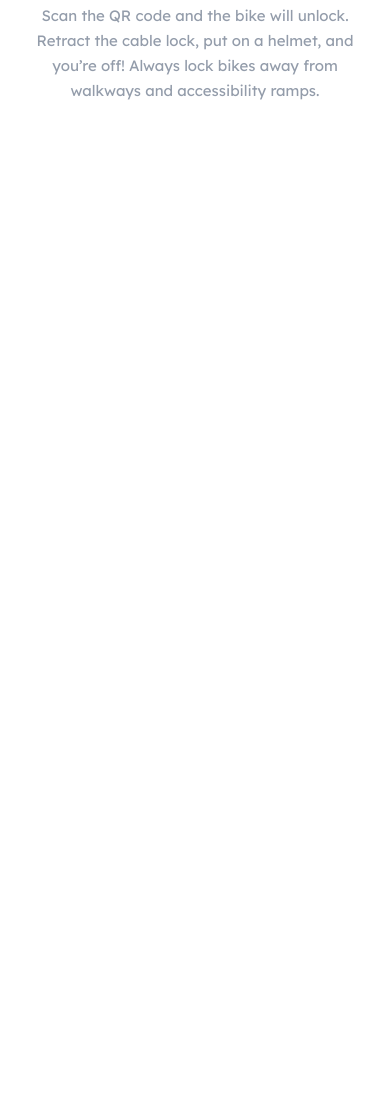
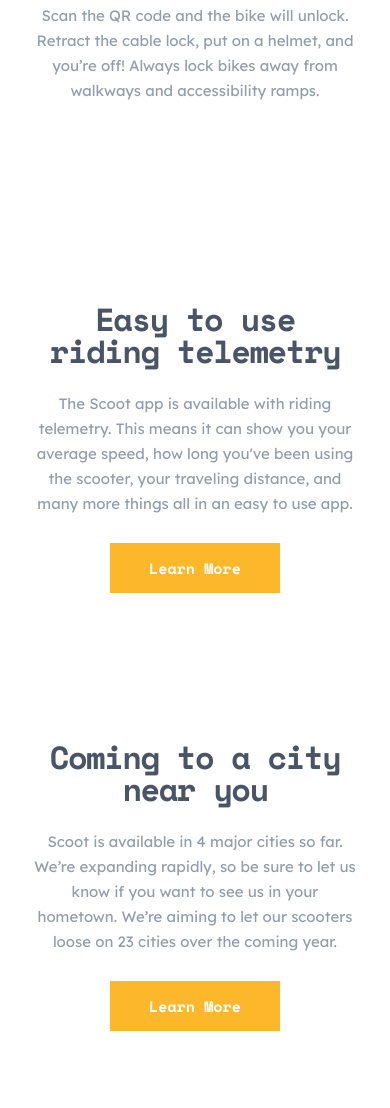
Before and after one commit to il735/Scoot, a plain HTML site: page index.html in a window 390 px wide. Shown: the part 1656-2764 px from the top of the page. Before the commit the page ends 1859 px from the top, so only its background shows below. Drawn offline with Linux system fonts and the light colour scheme.

Commit message:
The features side

```diff
--- a/index.html
+++ b/index.html
@@ -73,6 +73,42 @@
         </ul>
       </div>
     </section>
+    <section class="features">
+      <div class="container">
+        <ul class="features__list">
+          <li class="features__item">
+            <div class="features__item-box">
+              <h3 class="features__heading">Easy to use riding telemetry</h3>
+              <p class="features__text">
+                The Scoot app is available with riding telemetry. This means it can show you your average speed, how long you've been using the scooter, your traveling distance, and many more things all in an easy to use app.
+              </p>
+              <a class="features__link btn" href="#">Learn More</a>
+            </div>
+            <img class="features__img features__img--odd" src="img/girl-with-phone.png" alt="Smiling girl is looking to phone" width="1079" height="445" srcset="img/girl-with-phone.png 1x, img/girl-with-phone@2x.png 2x">
+          </li>
+          <li class="features__item">
+            <div class="features__item-box">
+              <h3 class="features__heading">Coming to a city near you</h3>
+              <p class="features__text">
+              Scoot is available in 4 major cities so far. We’re expanding rapidly, so be sure to let us know if you want to see us in your hometown. We’re aiming to let our scooters loose on 23 cities over the coming year.
+              </p>
+              <a class="features__link btn" href="#">Learn More</a>
+            </div>
+            <img class="features__img features__img--even" src="img/city.png" alt="A big city" width="995" height="445" srcset="img/city.png 1x, img/city@2x.png 2x">
+          </li>
+          <li class="features__item">
+            <div class="features__item-box">
+              <h3 class="features__heading">Zero hassle payments</h3>
+              <p class="features__text">
+              Our payment is as easy as one two three. We accept most credit cards and debit cards. You can also link your PayPal account inside the app. Need to pay later? No worries! You can defer payment for up to a month.
+              </p>
+              <a class="features__link btn" href="#">Learn More</a>
+            </div>
+            <img class="features__img features__img--odd" src="img/man-cash.png" alt="Man with purse" width="990" height="445" srcset="img/man-cash.png 1x, img/man-cash@2x.png 2x">
+          </li>
+        </ul>
+      </div>
+    </section>
   </main>
 
   <script src="script.js"></script>
--- a/scss/blocks/_blocks-all.scss
+++ b/scss/blocks/_blocks-all.scss
@@ -6,4 +6,5 @@
 @import "main-content";
 @import "hero";
 @import "mini-features";
+@import "features";
 @import "site-footer";
--- /dev/null
+++ b/scss/blocks/_features.scss
@@ -0,0 +1,95 @@
+.features{
+  padding-top: 100px;
+}
+
+.features__list{
+  margin: 0;
+  padding: 0;
+  list-style-type: none;
+  display: flex;
+  flex-direction: column;
+}
+
+.features__item{
+  position: relative;
+  z-index: 30;
+  display: flex;
+  align-items: center;
+
+  &:not(:last-child){
+    margin-bottom: 300px;
+  }
+
+  &:nth-child(even){
+    flex-direction: row-reverse;
+  }
+}
+
+.features__item-box{
+  max-width: 445px;
+}
+
+.features__heading{
+  font-weight: bold;
+  font-size: 48px;
+  line-height: 48px;
+  color: #495567;
+  margin: 0;
+  margin-bottom: 24px;
+  letter-spacing: -2.14286px;
+}
+
+.features__text{
+  font-family: "Lexend Deca";
+  font-weight: normal;
+  font-size: 15px;
+  line-height: 25px;
+  color: #939CAA;
+  margin: 0;
+  margin-bottom: 40px;
+}
+
+.features__img{
+  position: absolute;
+  height: 445px;
+  &--odd{
+    left: 50%;
+    transform: translate(30px);
+  }
+  &--even{
+    right: 50%;
+    transform: translate(-130px);
+  }
+}
+
+@media only screen and ( max-width: 1025px){
+
+  .features__list{
+    text-align: center;
+    align-items: center;
+  }
+
+  .features__item{
+    flex-direction: column-reverse;
+
+    &:not(:last-child){
+      margin-bottom: 160px;
+    }
+    &:nth-child(even){
+      flex-direction: column-reverse;
+    }
+  }
+
+  .features__img{
+    display: none;
+  }
+}
+
+@media only screen and (max-width: 516px){
+
+  .features__heading{
+    font-size: 32px;
+    line-height: 32px;
+    letter-spacing: -1.42857px;
+  }
+}
```
Also changed, not shown: css/styles.css, img/city.png (added), img/city@2x.png (added), img/girl-with-phone.png (added), img/girl-with-phone@2x.png (added), img/man-cash.png (added), img/man-cash@2x.png (added), 1 other file.
